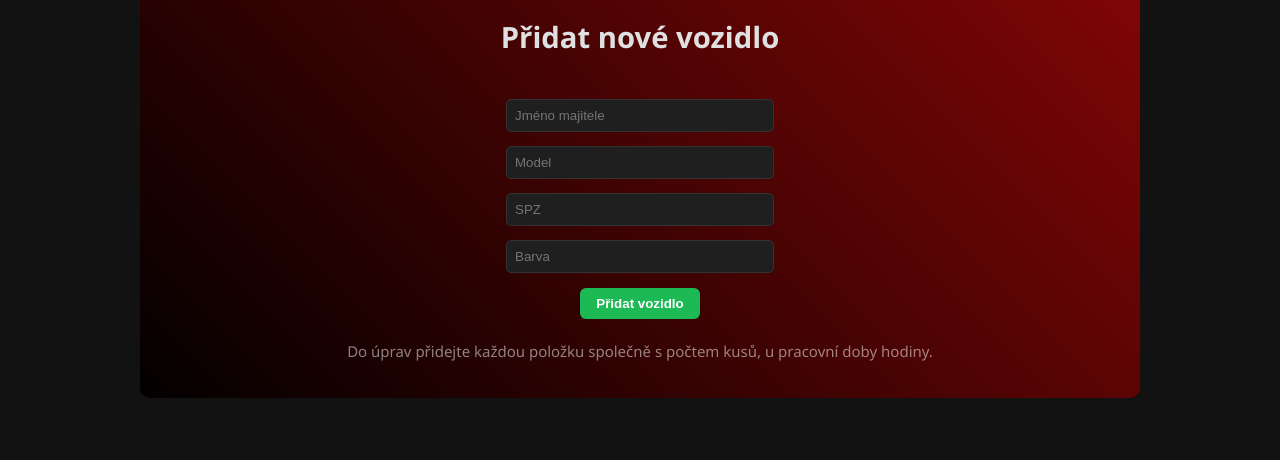
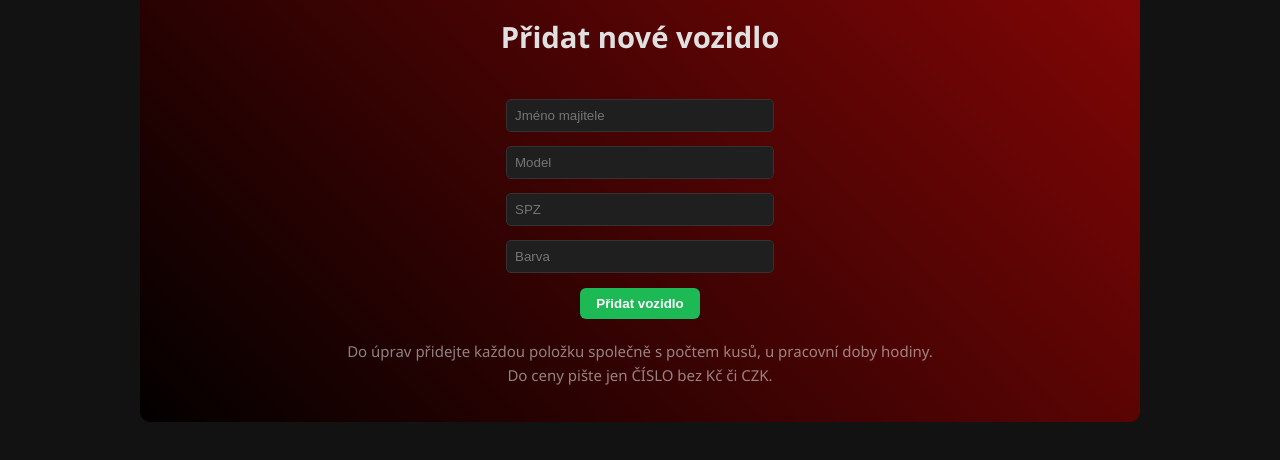
Before and after one commit to MikosekDonkey/PemiCars-Projecz, a plain HTML site: page zakaznici.html in a window 1280 px wide. Shown: the part 228-688 px from the top of the page. Drawn offline with Linux system fonts and the light colour scheme.

Commit message:
Update zakaznici.html

```diff
--- a/zakaznici.html
+++ b/zakaznici.html
@@ -29,7 +29,7 @@
                     <input id="spzAuto" placeholder="SPZ"><br>
                     <input id="barvaAuto" placeholder="Barva"><br>
                     <button onclick="pridatVozidlo()">Přidat vozidlo</button>
-                    <p>Do úprav přidejte každou položku společně s počtem kusů, u pracovní doby hodiny.</p>
+                    <p>Do úprav přidejte každou položku společně s počtem kusů, u pracovní doby hodiny.<br>Do ceny pište jen ČÍSLO bez Kč či CZK.</p>
             </div>
         </div>
         <div id="seznamVozidel"></div>
```
